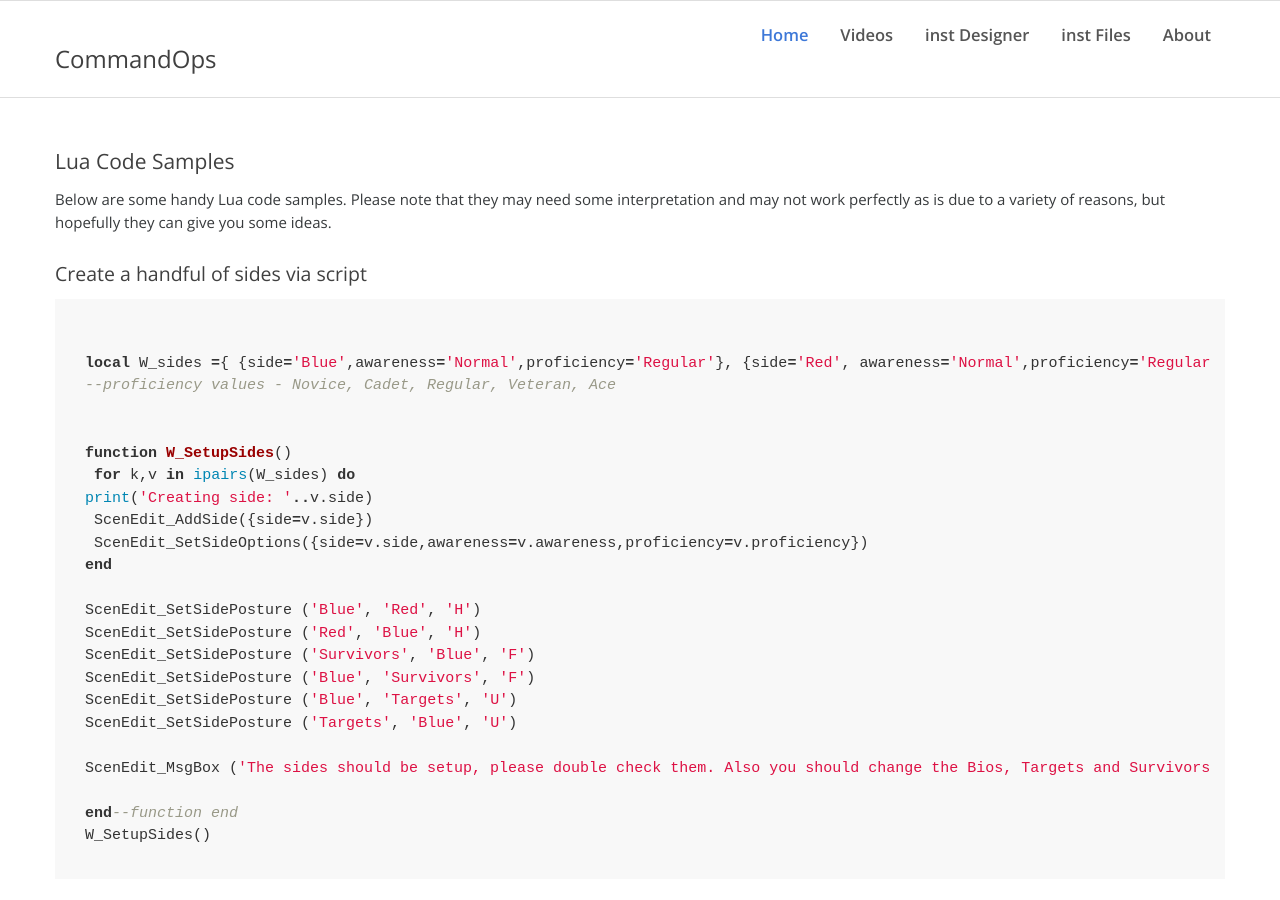
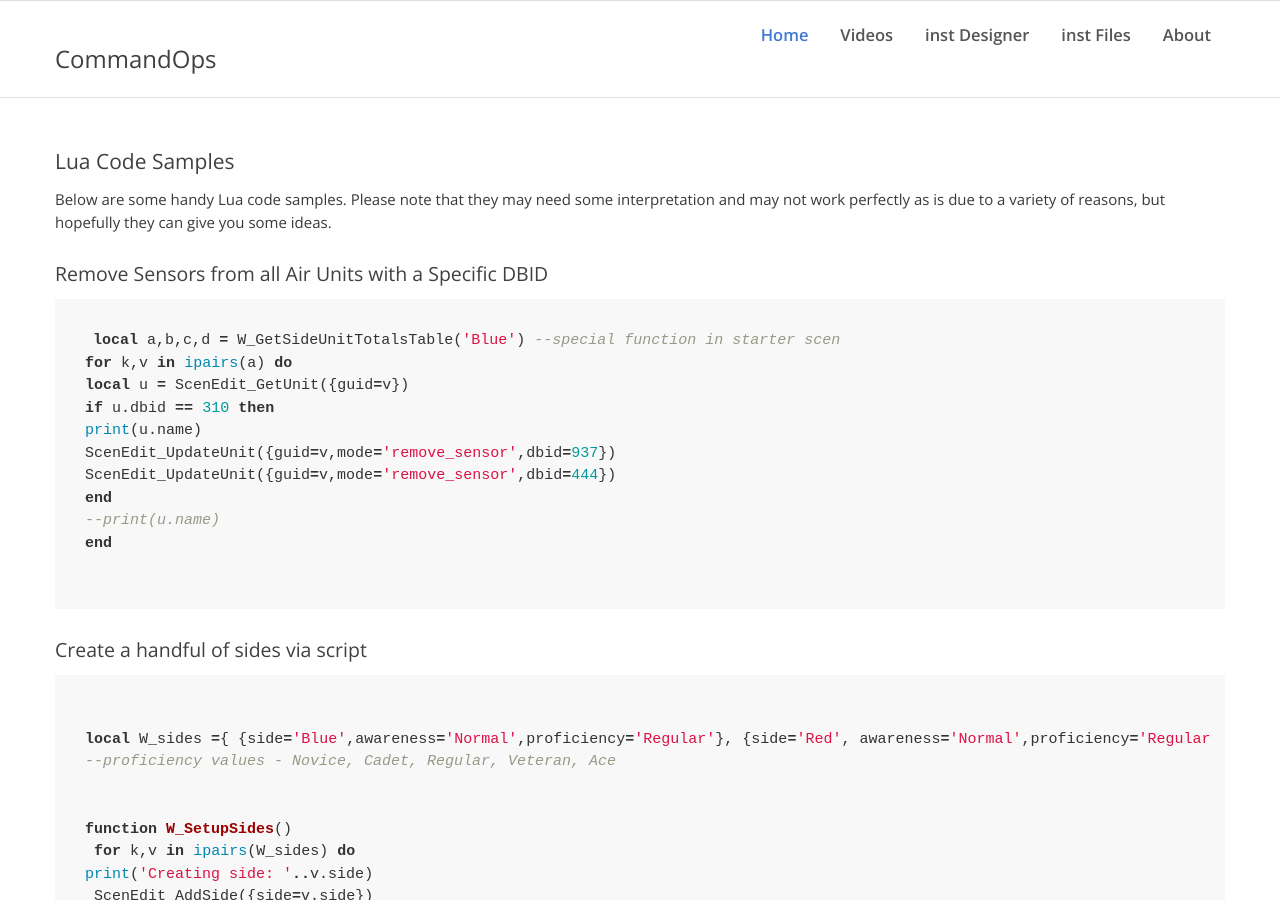
Before and after one commit to commandops/commandops.github.io, a Jekyll site: the page built from index.md, in a window 1280 px wide and 900 px high, scrolled down 624 px. Built offline with Jekyll 4.4.1, drawn with Linux system fonts in a browser that asks for light colours; comment, search, counter and statistics services are not loaded.

Commit message:
fix cwdb starter, lua examples

````diff
--- a/index.md
+++ b/index.md
@@ -4,6 +4,22 @@ title: Commandops CMANO Stuff
 description: Just some random CMANO stuff
 active: yes
 ---
+
+### Remove Sensors from all Air Units with a Specific DBID
+
+```lua
+local a,b,c,d = W_GetSideUnitTotalsTable('Blue') --special function in starter scen
+for k,v in ipairs(a) do
+local u = ScenEdit_GetUnit({guid=v})
+if u.dbid == 310 then
+print(u.name)
+ScenEdit_UpdateUnit({guid=v,mode='remove_sensor',dbid=937})
+ScenEdit_UpdateUnit({guid=v,mode='remove_sensor',dbid=444})
+end
+--print(u.name)
+end
+
+```
 
 ### Create a handful of sides via script
 
````
Also changed, not shown: _code/misc-functions.txt (+12 -12 lines), posts/special-actions.md (+1 -1 lines), 2 other files.
